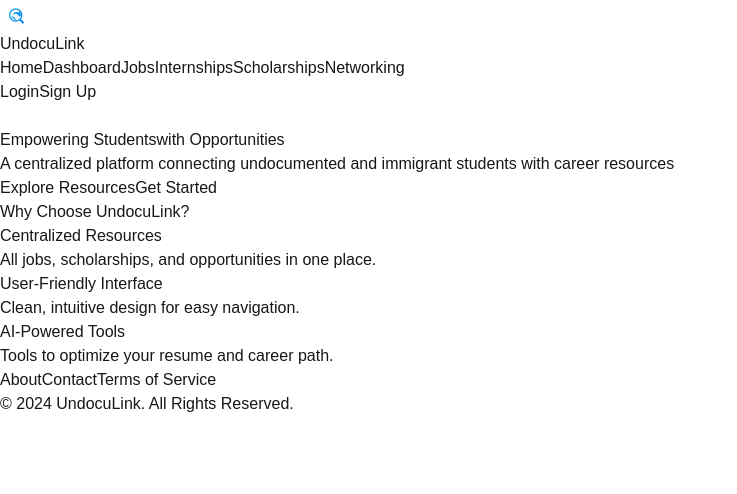
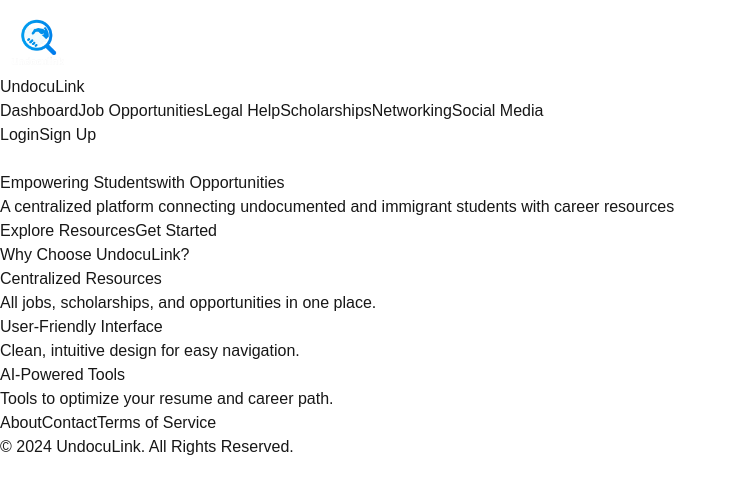
Before and after one commit to alejandro-garf/UL, a Next.js app in the folder frontend/: page / in a window 1280 px wide. Shown: the top 494 px of the page, without its empty margins (0-737 px from the left). Built offline with nearby package versions, Linux system fonts and the light colour scheme.

Commit message:
finiashed nav bar

```diff
--- a/frontend/src/app/globals.css
+++ b/frontend/src/app/globals.css
@@ -24,10 +24,10 @@ body {
   display: inline-block; /* Ensures the box sizes to its content */
   padding: 0.5rem 1rem; /* Adds spacing around the text */
   border: 2px solid rgba(59, 130, 246, 1); /* Solid blue border */
-  background: rgba(59, 130, 246, 0.1); /* Transparent blue background */
+  background: rgba(20, 104, 239, 0.1); /* Transparent blue background */
   border-radius: 0.375rem; /* Rounded corners (equivalent to Tailwind's rounded-md) */
   font-weight: bold; /* Makes the text bold */
-  color: rgba(59, 130, 246, 1); /* Sets the text color to blue */
+  color: rgb(255, 255, 255); /* Sets the text color to blue */
   text-align: center; /* Ensures the text is centered */
   transition: color 0.3s ease, background 0.3s ease; /* Smooth hover effects */
 }
--- a/frontend/src/app/page.tsx
+++ b/frontend/src/app/page.tsx
@@ -22,22 +22,22 @@ export default function Home() {
      <header className={`fixed top-0 w-full z-50 transition-all duration-300 ${scrolled ? 'bg-gray-900/50 backdrop-blur-lg' : ''}`}>
        <nav className="max-w-7xl mx-auto px-6 h-20 flex items-center justify-between">
          <Link href="/" className="flex items-center gap-2">
-            <Image src="/logo.png" alt="Logo" width={32} height={32} className="rounded-full" />
-            <span className="text-xl font-medium">UndocuLink</span>
+           <Image src="/logo.png" alt="Logo" width={75} height={75} className="rounded-full" />
+           <span className="text-xl font-bold">UndocuLink</span>
          </Link>
 
          {/* Desktop Navigation */}
          <div className="hidden md:flex items-center gap-8">
-            <Link href="/" className="hover:text-blue-400 transition-colors">Home</Link>
            <Link href="/dashboard" className="hover:text-blue-400 transition-colors">Dashboard</Link>
-            <Link href="/jobs" className="hover:text-blue-400 transition-colors">Jobs</Link>
-            <Link href="/internships" className="hover:text-blue-400 transition-colors">Internships</Link>
+           <Link href="/jobs" className="hover:text-blue-400 transition-colors">Job Opportunities</Link>
+           <Link href="/internships" className="hover:text-blue-400 transition-colors">Legal Help</Link>
            <Link href="/scholarships" className="hover:text-blue-400 transition-colors">Scholarships</Link>
            <Link href="/networking" className="hover:text-blue-400 transition-colors">Networking</Link>
+           <Link href="/networking" className="hover:text-blue-400 transition-colors">Social Media</Link>
          </div>
 
          <div className="hidden md:flex items-center gap-4">
-            <Link href="/login" className="px-4 py-2 text-blue-400 hover:text-blue-300 transition-colors">
+           <Link href="/login" className="px-4 py-2 border border-blue-400 rounded-md hover:bg-blue-400/10 text-blue-400 transition-colors">
              Login
            </Link>
            <Link href="/signup" className="px-4 py-2 bg-blue-500 rounded-md hover:bg-blue-600 transition-colors">
@@ -72,17 +72,17 @@ export default function Home() {
          }}
        >
          <div className="px-6 py-4 bg-gray-900/90 backdrop-blur-lg space-y-4">
-            <Link href="/" className="block hover:text-blue-400">Home</Link>
-            <Link href="/dashboard" className="block hover:text-blue-400">Dashboard</Link>
-            <Link href="/jobs" className="block hover:text-blue-400">Jobs</Link>
-            <Link href="/internships" className="block hover:text-blue-400">Internships</Link>
-            <Link href="/scholarships" className="block hover:text-blue-400">Scholarships</Link>
-            <Link href="/networking" className="block hover:text-blue-400">Networking</Link>
+           <Link href="/dashboard" className="block hover:text-blue-400 transition-colors">Dashboard</Link>
+           <Link href="/jobs" className="block hover:text-blue-400 transition-colors">Job Opportunities</Link>
+           <Link href="/internships" className="block hover:text-blue-400 transition-colors">Legal Help</Link>
+           <Link href="/scholarships" className="block hover:text-blue-400 transition-colors">Scholarships</Link>
+           <Link href="/networking" className="block hover:text-blue-400 transition-colors">Networking</Link>
+           <Link href="/networking" className="block hover:text-blue-400 transition-colors">Social Media</Link>
            <div className="pt-4 border-t border-gray-800">
-              <Link href="/login" className="transparent-box">
+             <Link href="/login" className="px-4 py-2 border border-blue-400 rounded-md hover:bg-blue-400/10 text-blue-400 transition-colors">
                Login
              </Link>
-              <Link href="/signup" className="block px-4 py-2 bg-blue-500 text-center rounded-md hover:bg-blue-600">
+             <Link href="/signup" className="px-4 py-2 bg-blue-500 rounded-md hover:bg-blue-600 transition-colors">
                Sign Up
              </Link>
            </div>
```
Lines whose indentation alone changed are shown as unchanged.
